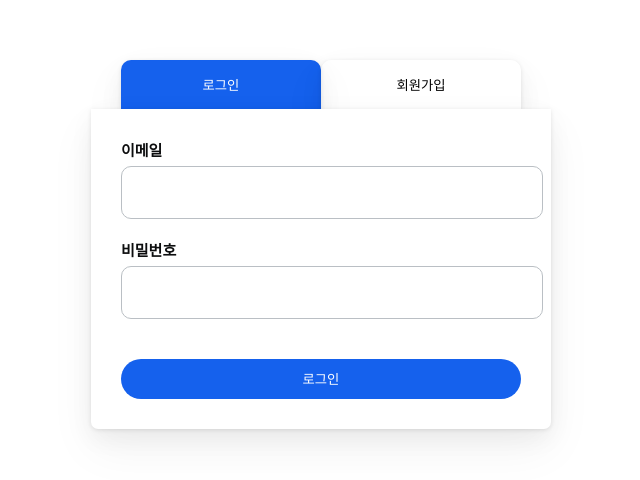
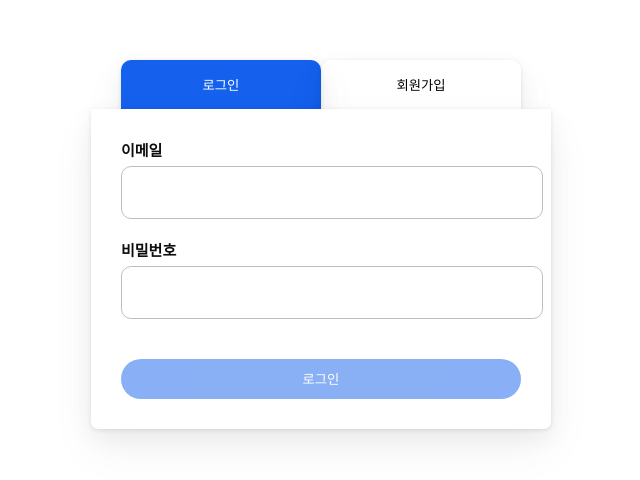
Before and after one commit to Topbin2/wanted-pre-onboarding-frontend, a React (Create React App) app in the folder todo-app/: page / in a window 1280 px wide. Shown: the part 164-644 px from the top of the page, without its empty margins (319-959 px from the left). Built offline with nearby package versions, Linux system fonts and the light colour scheme.

Commit message:
feat: 이메일, 비밀번호 유효성 검증 결과에 따라 Submit 버튼 disabled 변경

```diff
--- a/todo-app/src/hooks/useValidate.ts
+++ b/todo-app/src/hooks/useValidate.ts
@@ -7,6 +7,7 @@ type UseValidate = (
 ) => [
   string,
   boolean,
+  boolean,
   (event: ChangeEvent<HTMLInputElement>) => void,
   () => void
 ];
@@ -14,6 +15,7 @@ type UseValidate = (
 export const useValidate: UseValidate = (validateCallback) => {
   const [value, setValue] = useState("");
   const [error, setError] = useState(false);
+  const [isValidate, setIsValidate] = useState(false);
 
   const handleChange = (e: ChangeEvent<HTMLInputElement>) => {
     const { value } = e.target;
@@ -22,10 +24,12 @@ export const useValidate: UseValidate = (validateCallback) => {
 
     if (validateCallback(value)) {
       setError(false);
+      setIsValidate(true);
     }
 
     if (!validateCallback(value)) {
       setError(true);
+      setIsValidate(false);
     }
   };
 
@@ -39,5 +43,5 @@ export const useValidate: UseValidate = (validateCallback) => {
     }
   };
 
-  return [value, error, handleChange, handleCheck];
+  return [value, error, isValidate, handleChange, handleCheck];
 };
--- a/todo-app/src/pages/Login/index.tsx
+++ b/todo-app/src/pages/Login/index.tsx
@@ -40,8 +40,9 @@ export const Button = styled.button`
   border-radius: 20px;
   transition: all 0.4s;
 
-  &:hover {
-    background-color: #013ca9;
+  &:disabled {
+    opacity: 0.5;
+    cursor: default;
   }
 `;
 
@@ -73,10 +74,15 @@ export const Tab = styled.section<{ isLogin: boolean }>`
 
 const Login = () => {
   const [isLogin, setIsLogin] = useState(true);
-  const [emailValue, emailErorr, handleEmail, checkEmail] =
+  const [emailValue, emailError, isEmailValidate, handleEmail, checkEmail] =
     useValidate(emailValidation);
-  const [passwordValue, passwordError, handlePassword, checkPassword] =
-    useValidate(passwordValidation);
+  const [
+    passwordValue,
+    passwordError,
+    isPasswordValidate,
+    handlePassword,
+    checkPassword,
+  ] = useValidate(passwordValidation);
 
   return (
     <Container>
@@ -94,7 +100,7 @@ const Login = () => {
           label="이메일"
           id="이메일"
           value={emailValue}
-          isError={emailErorr}
+          isError={emailError}
           errorMsg="이메일 형식을 확인해주세요."
           onChange={(e) => handleEmail(e)}
         />
@@ -107,7 +113,9 @@ const Login = () => {
           errorMsg="비밀번호를 8글자 이상 입력해주세요."
           onChange={(e) => handlePassword(e)}
         />
-        <Button>{isLogin ? "로그인" : "회원가입"}</Button>
+        <Button disabled={!isEmailValidate || !isPasswordValidate}>
+          {isLogin ? "로그인" : "회원가입"}
+        </Button>
       </Form>
     </Container>
   );
```
